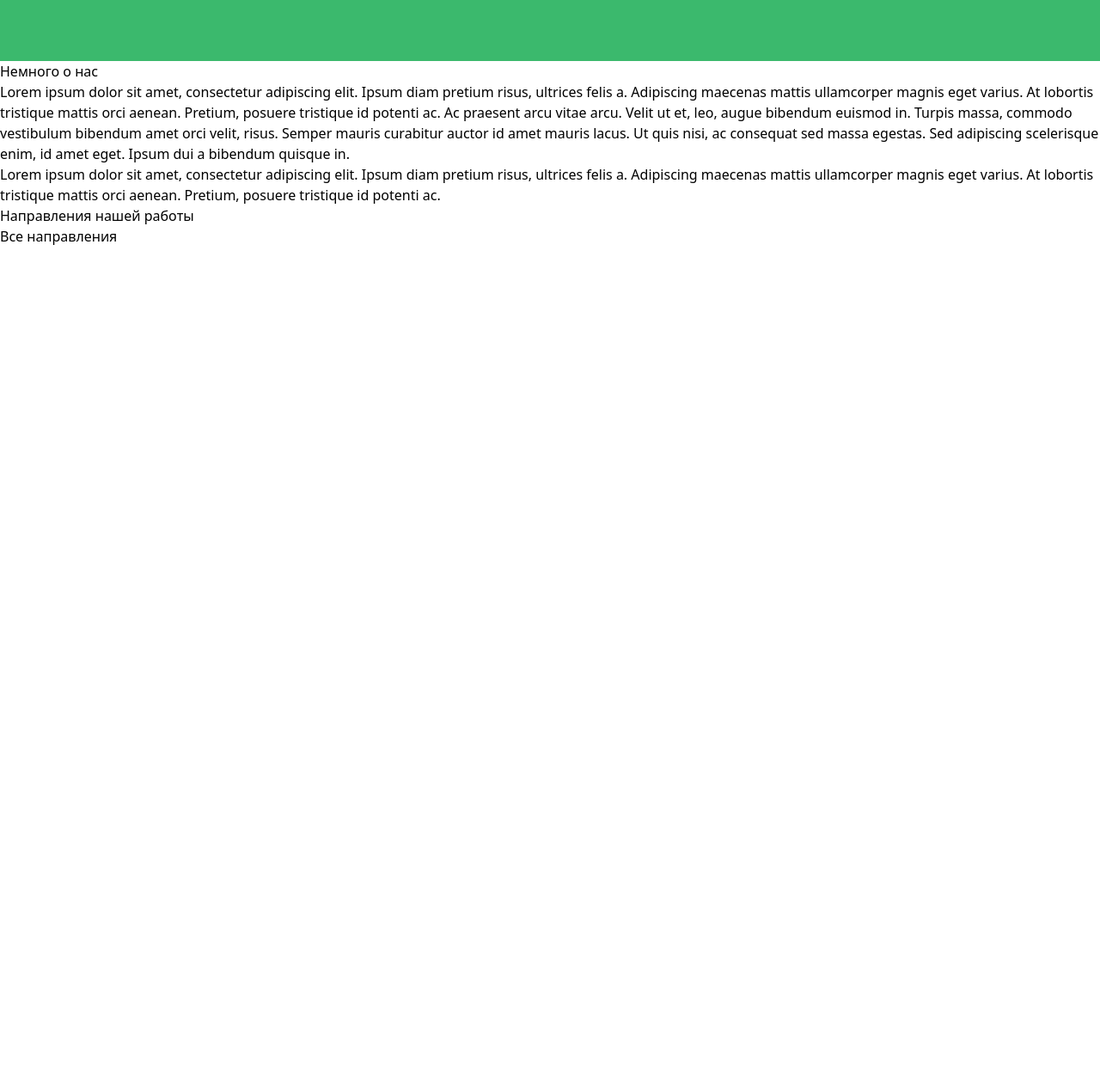
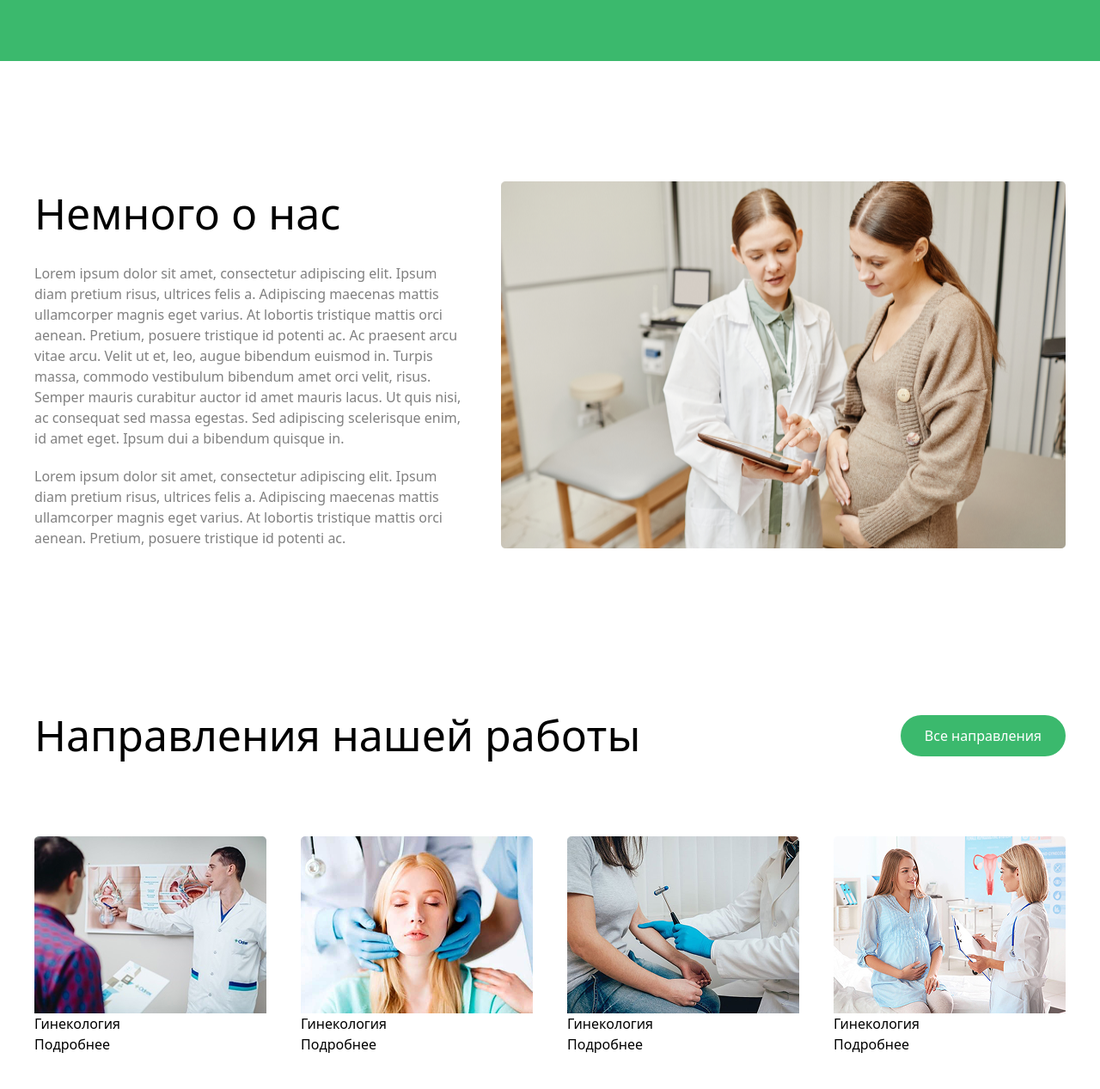
Before and after one commit to nek-yt/home-work2, a website: page src/index.html in a window 1280 px wide. Shown: the part 824-2091 px from the top of the page at 86% size. Before the commit the page ends 1111 px from the top, so only its background shows below. Drawn offline with nearby package versions, Linux system fonts and the light colour scheme; files that its build step writes are made by us from their sources.

Commit message:
section4

```diff
--- a/src/index.html
+++ b/src/index.html
@@ -38,17 +38,44 @@
         </div>
     </header>
     <main>
-        <div class="">
-        <div class="">
-            <h1>Немного о нас</h1>
-            <h1>Lorem ipsum dolor sit amet, consectetur adipiscing elit. Ipsum diam pretium risus, ultrices felis a. Adipiscing maecenas mattis ullamcorper magnis eget varius. At lobortis tristique mattis orci aenean. Pretium, posuere tristique id potenti ac. Ac praesent arcu vitae arcu. Velit ut et, leo, augue bibendum euismod in. Turpis massa, commodo vestibulum bibendum amet orci velit, risus. Semper mauris curabitur auctor id amet mauris lacus. Ut quis nisi, ac consequat sed massa egestas. Sed adipiscing scelerisque enim, id amet eget. Ipsum dui a bibendum quisque in.</h1>
-            <h1>Lorem ipsum dolor sit amet, consectetur adipiscing elit. Ipsum diam pretium risus, ultrices felis a. Adipiscing maecenas mattis ullamcorper magnis eget varius. At lobortis tristique mattis orci aenean. Pretium, posuere tristique id potenti ac. </h1>
+        <div class="flex justify-between p-10 gap-10 mt-[100px] mb-[100px]">
+        <div class="flex flex-col gap-5">
+            <h1 class="text-[50px]">Немного о нас</h1>
+            <h1 class="text-[gray]">Lorem ipsum dolor sit amet, consectetur adipiscing elit. Ipsum diam pretium risus, ultrices felis a. Adipiscing maecenas mattis ullamcorper magnis eget varius. At lobortis tristique mattis orci aenean. Pretium, posuere tristique id potenti ac. Ac praesent arcu vitae arcu. Velit ut et, leo, augue bibendum euismod in. Turpis massa, commodo vestibulum bibendum amet orci velit, risus. Semper mauris curabitur auctor id amet mauris lacus. Ut quis nisi, ac consequat sed massa egestas. Sed adipiscing scelerisque enim, id amet eget. Ipsum dui a bibendum quisque in.</h1>
+            <h1 class="text-[gray]">Lorem ipsum dolor sit amet, consectetur adipiscing elit. Ipsum diam pretium risus, ultrices felis a. Adipiscing maecenas mattis ullamcorper magnis eget varius. At lobortis tristique mattis orci aenean. Pretium, posuere tristique id potenti ac. </h1>
         </div>
-        <img src="" alt="">
+        <img src="./img/Mask group (9).png" alt="">
         </div>
         <div class="">
-            <h1>Направления нашей работы</h1>
-            <button>Все направления</button>
+        <div class="flex justify-between p-10 items-center">
+            <h1 class="text-[50px]">Направления нашей работы</h1>
+            <button class="px-7 py-3 rounded-full bg-[#3BB96D] text-[white]">Все направления</button>
+        </div>
+            <div class="flex justify-between p-10">
+                <div class="">
+                    <img src="./img/Rectangle 5 (1).png" alt="">
+                    <h1>Гинекология</h1>
+                    <h1>Подробнее</h1>
+                </div>
+
+                <div class="">
+                    <img src="./img/Rectangle 5 (2).png" alt="">
+                    <h1>Гинекология</h1>
+                    <h1>Подробнее</h1>
+                </div>
+
+                <div class="">
+                    <img src="./img/Rectangle 5 (3).png" alt="">
+                    <h1>Гинекология</h1>
+                    <h1>Подробнее</h1>
+                </div>
+
+                <div class="">
+                    <img src="./img/Rectangle 5.png" alt="">
+                    <h1>Гинекология</h1>
+                    <h1>Подробнее</h1>
+                </div>
+            </div>
         </div>
     </main>
 </body>
```
